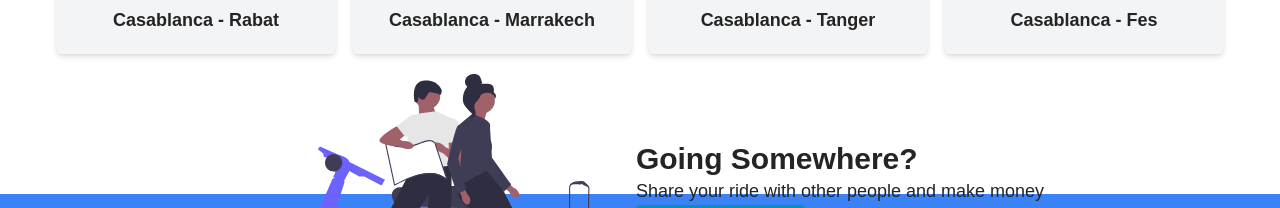
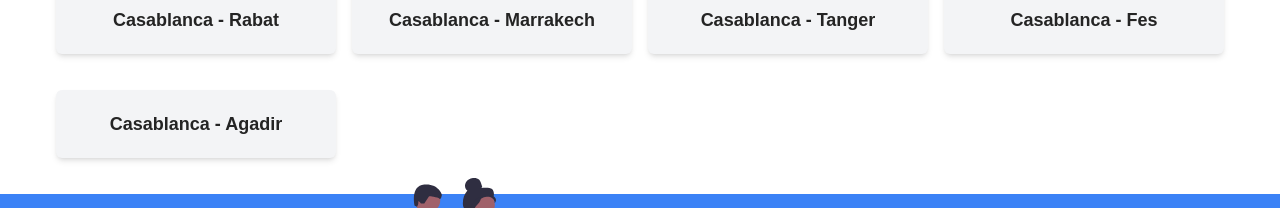
Before and after one commit to MohamedBehhar/diniMaak, a React (Vite) app in the folder frontend/: page / in a window 1280 px wide. Shown: the part 542-750 px from the top of the page. Built offline with nearby package versions, Linux system fonts and the light colour scheme; no server answers.

Commit message:
fixing error that make the user book his own carpooling

```diff
--- a/frontend/src/pages/CreatCarPooling.tsx
+++ b/frontend/src/pages/CreatCarPooling.tsx
@@ -64,7 +64,8 @@ const CreatCarPooling = () => {
         );
       })
       .catch((error) => {
-        message.error("Error creating carpooling");
+        console.log("error", error.response.data.error.message);
+        message.error(error.response.data.error.message);
       });
   };
 
--- a/frontend/src/pages/Home.tsx
+++ b/frontend/src/pages/Home.tsx
@@ -40,6 +40,14 @@ const popularRides = [
       new Date().toISOString().split("T")[0]
     }&number_of_seats=1&user_id=${localStorage.getItem("id") || "-1"}`,
   },
+  {
+    key: 5,
+    from: "Casablanca",
+    to: "Agadir",
+    search: `?departure=Casablanca&destination=Agadir&departure_day=${
+      new Date().toISOString().split("T")[0]
+    }&number_of_seats=1&user_id=${localStorage.getItem("id") || "-1"}`,
+  }
 ];
 
 function Home() {
```
Also changed, not shown: 1 other file (tests, documents, lock files or other folders).
